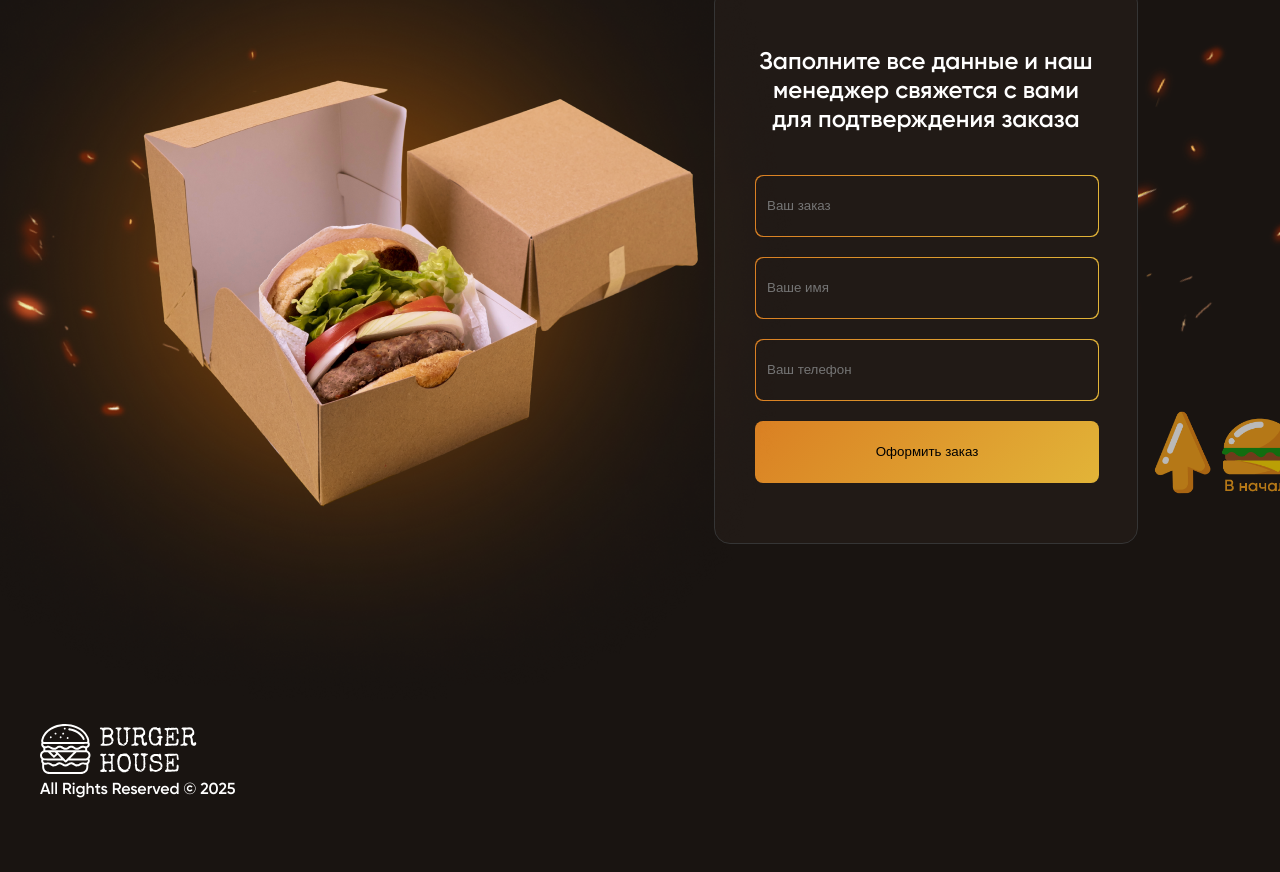
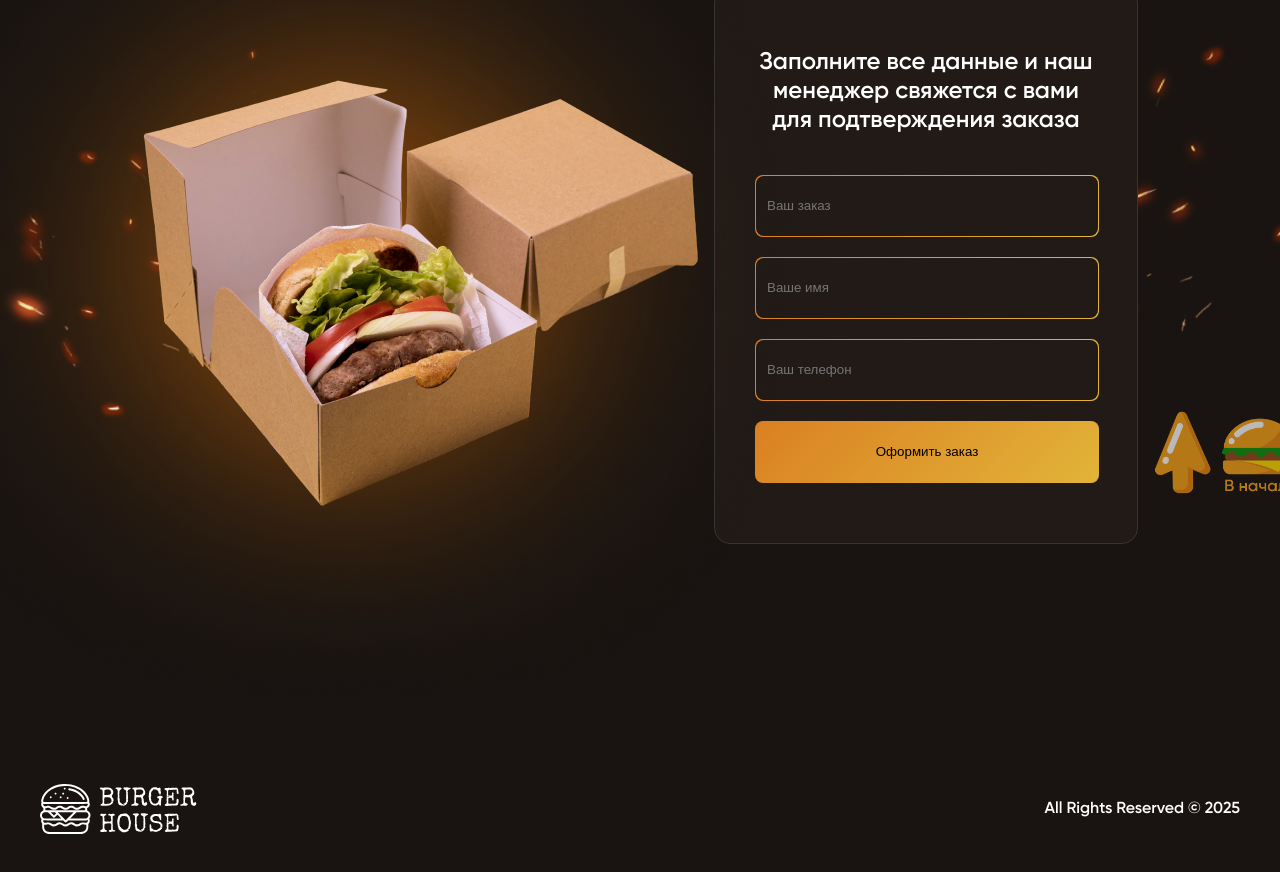
Before and after one commit to iScreAmn/burger-house-site, a plain HTML site: page index.html in a window 1280 px wide. Shown: the part 4547-5419 px from the top of the page. Before the commit the page ends 5347 px from the top, so only its background shows below. Drawn offline with Linux system fonts and the light colour scheme; a script that the page names is missing.

Commit message:
Footer styles

```diff
--- a/styles/main.css
+++ b/styles/main.css
@@ -379,3 +379,21 @@ main {
   width: 344px;
   height: 62px;
 }
+
+/* FOOTER */
+
+.footer {
+  padding: 60px 0;
+
+}
+
+.footer .container {
+  display: flex;
+  justify-content: space-between;
+  align-items: center;
+}
+
+.footer__copyright {
+  font-size: 16px;
+  line-height: normal;
+}
```
